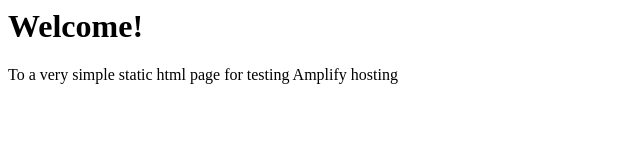
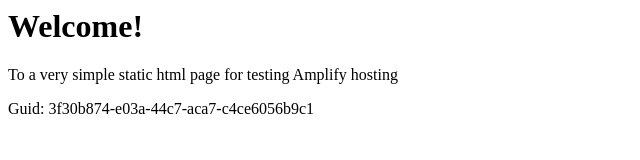
Before and after one commit to aws-aemilia-cmh/Github-PR-Commit-Integration-Test-DoNotTouch-Gith-OKSLNVO2-v1-prod-us-east-2, a website: page src/index.html in a window 1280 px wide. Shown: the whole page, without its empty margins (0-640 px from the left). Drawn offline with Linux system fonts and the light colour scheme.

Commit message:
commit from integ tests

```diff
--- a/src/index.html
+++ b/src/index.html
@@ -1,3 +1,5 @@
+
+
 <html lang="en">
 
 <head>
@@ -10,6 +12,6 @@
 <body>
     <h1>Welcome!</h1>
     <p>To a very simple static html page for testing Amplify hosting</p>
-</body>
+    <p>Guid: 3f30b874-e03a-44c7-aca7-c4ce6056b9c1</p></body>
 
 </html>
```
